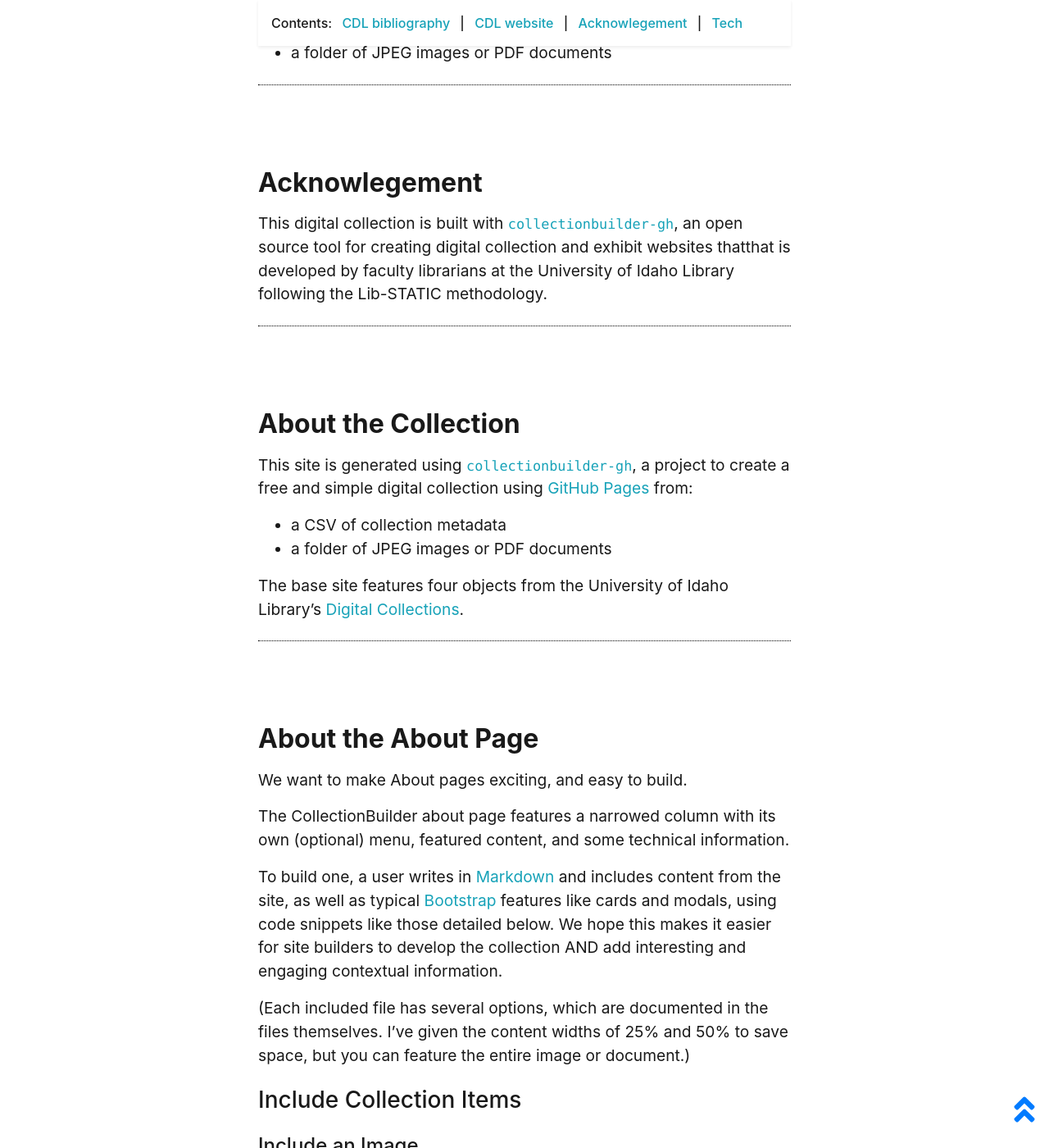
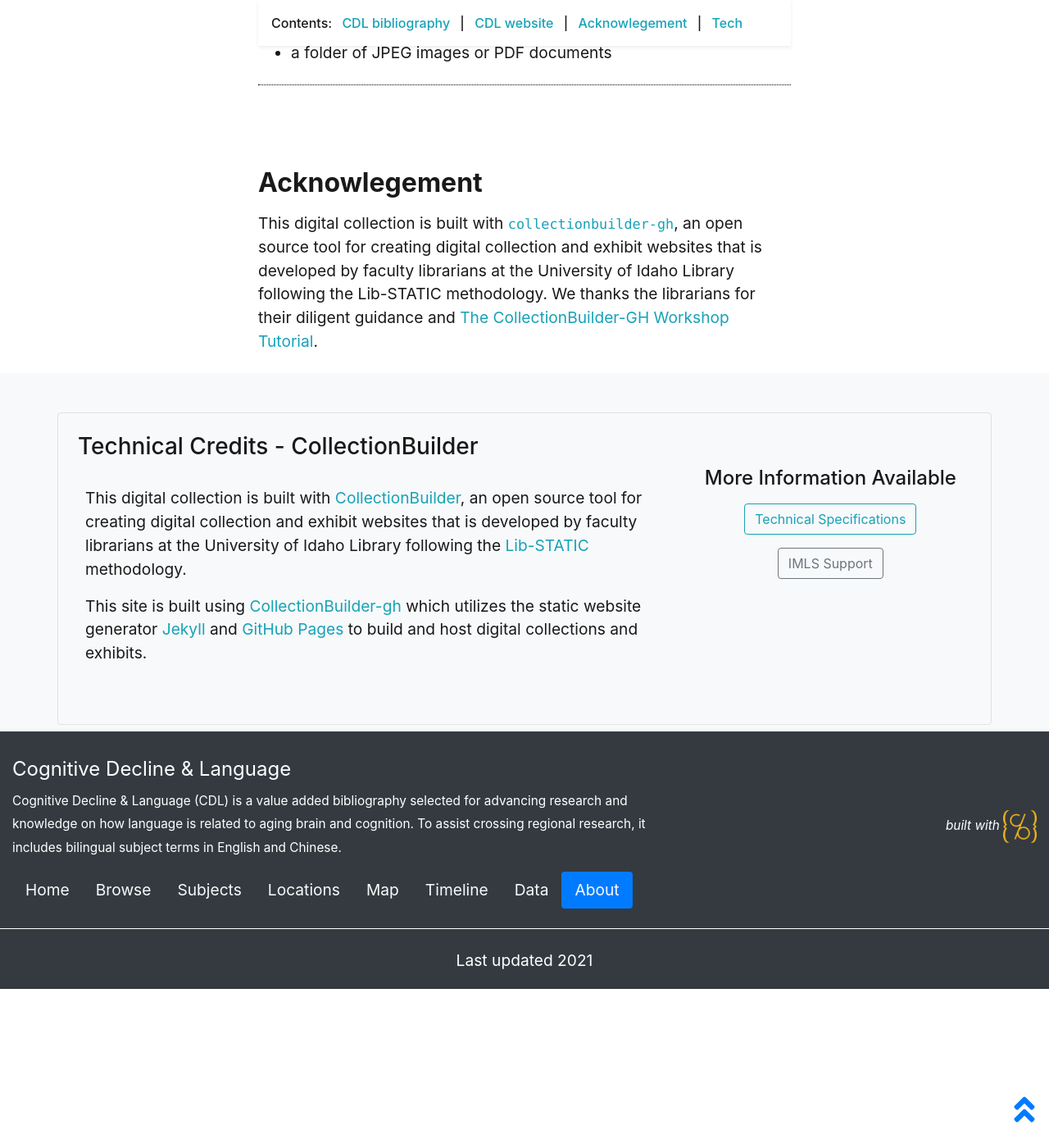
Before and after one commit to archivesw/cogfigcollection, a Jekyll site: the page built from pages/about.md, in a window 1280 px wide and 1400 px high, scrolled down 921 px. Shown: the whole window at 82% size. Built offline with Jekyll 4.4.1, drawn with Linux system fonts in a browser that asks for light colours; after the commit the page ends 2127 px from its top, so only the background shows below that; some of the changed text lies outside the part shown.

Commit message:
Update about.md

```diff
--- a/pages/about.md
+++ b/pages/about.md
@@ -22,16 +22,4 @@
 - a folder of JPEG images or PDF documents
 
 ## Acknowlegement
-This digital collection is built with [`collectionbuilder-gh`](https://collectionbuilding.github.io/gh/), an open source tool for creating digital collection and exhibit websites thatthat is developed by faculty librarians at the University of Idaho Library following the Lib-STATIC methodology.
-
-## About the Collection
-
-This site is generated using [`collectionbuilder-gh`](https://collectionbuilding.github.io/gh/), a project to create a free and simple digital collection using [GitHub Pages](https://pages.github.com/) from:
-
-- a CSV of collection metadata
-- a folder of JPEG images or PDF documents
-
-The base site features four objects from the University of Idaho Library's [Digital Collections](https://www.lib.uidaho.edu/digital).
-
-<!-- IMPORTANT!!! DELETE this comment and the include below when you are finished editing this page for your collection. The include below introduces about page features. They will show up on your collection's about page until you delete it.  -->
-{% include feature/abouttheabout.md %}
+This digital collection is built with [`collectionbuilder-gh`](https://collectionbuilding.github.io/gh/), an open source tool for creating digital collection and exhibit websites that is developed by faculty librarians at the University of Idaho Library following the Lib-STATIC methodology. We thanks the librarians for their diligent guidance and [The CollectionBuilder-GH Workshop Tutorial](https://collectionbuilder.github.io/workshop/gh/).
```
